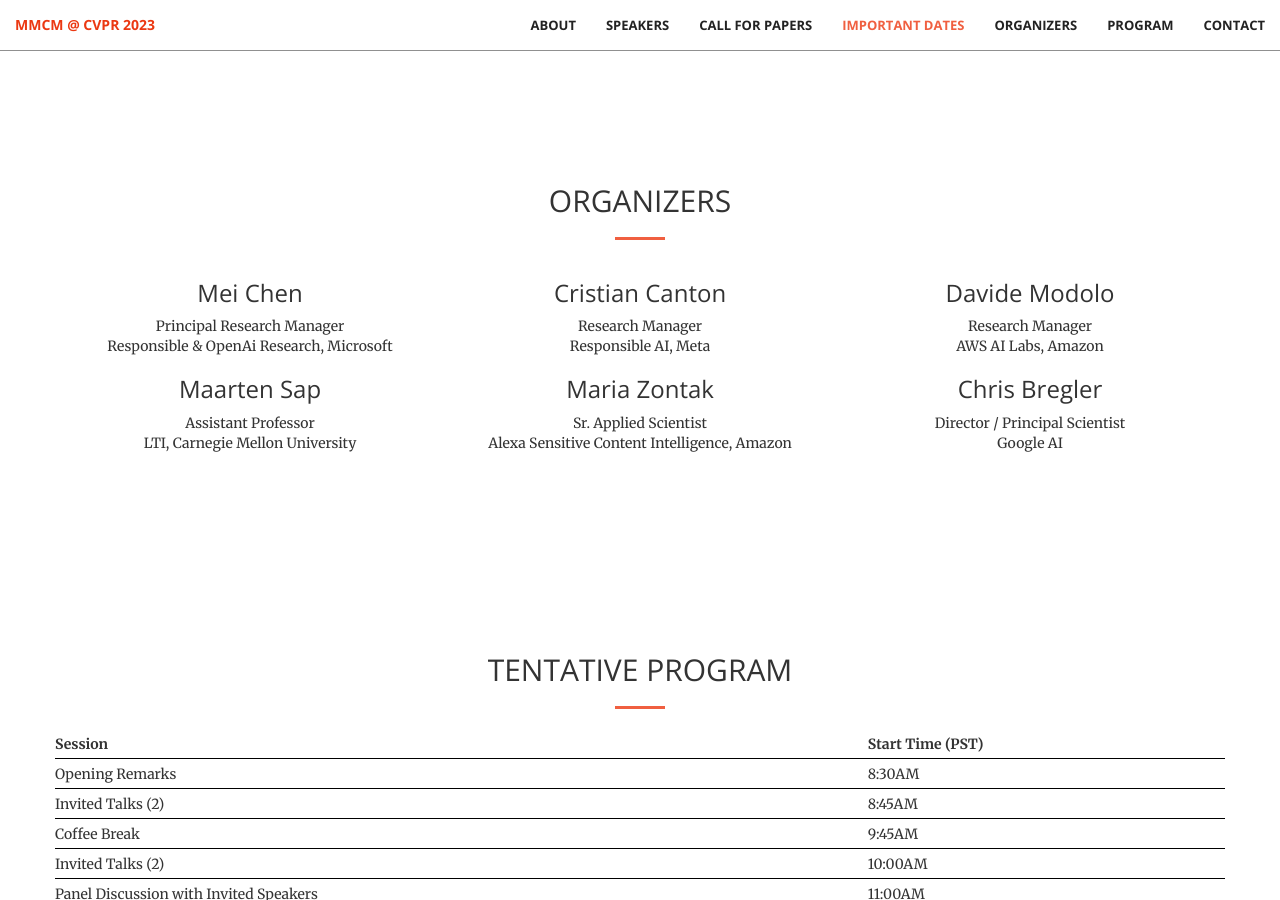
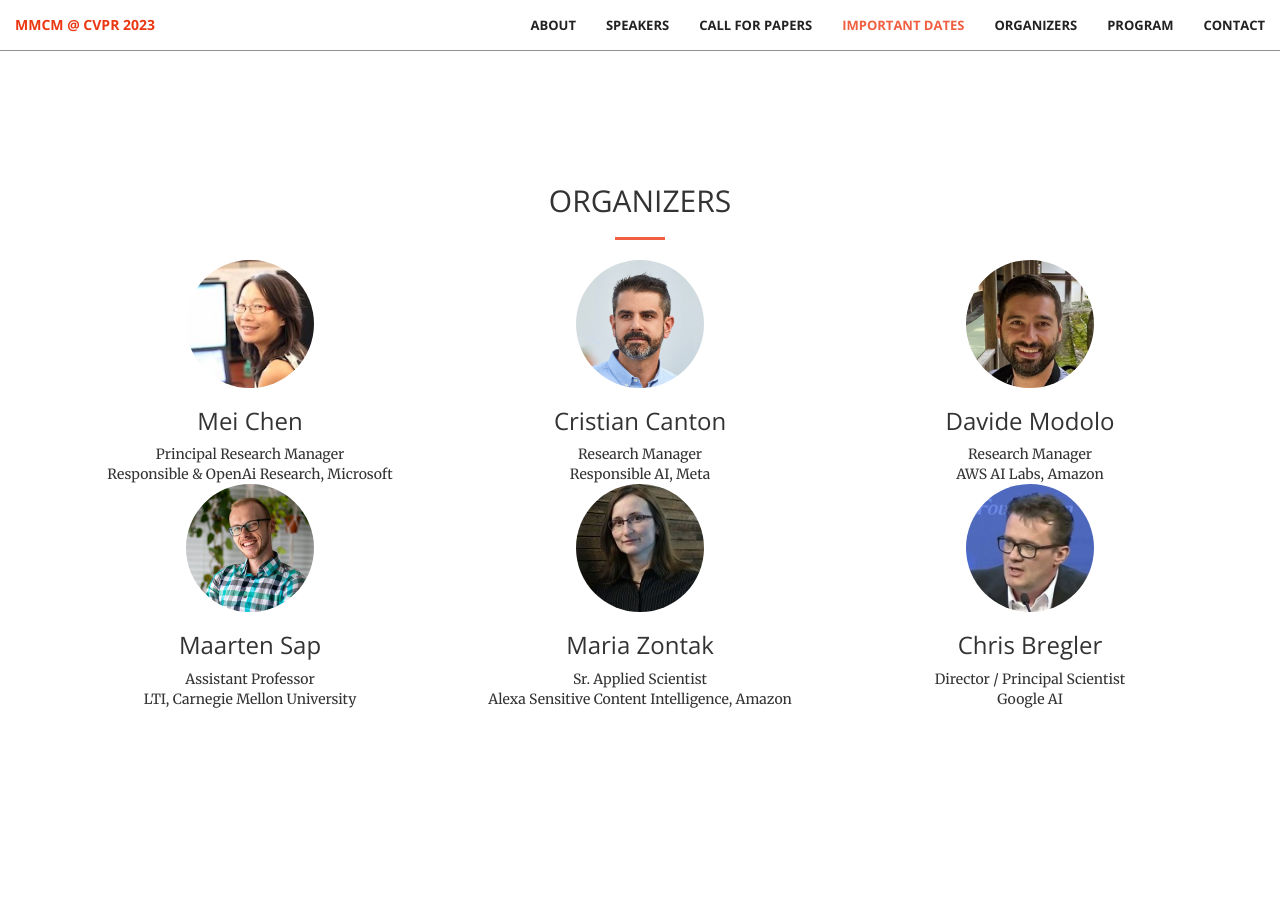
Before and after one commit to multimodal-content-moderation/multimodal-content-moderation.github.io, a Jekyll site: the page built from index.html, in a window 1280 px wide and 900 px high, scrolled down 3624 px. Built offline with Jekyll 4.4.1, drawn with Linux system fonts in a browser that asks for light colours.

Commit message:
organizers pics

```diff
--- a/_includes/organizers.html
+++ b/_includes/organizers.html
@@ -8,27 +8,33 @@
       </div>
         <div class="row no-gutter">
 
-            <div class="col-md-4 text-center" id="S1">
-                    <h3>Mei Chen</h3> Principal Research Manager <br> Responsible & OpenAi Research, Microsoft
+            <div class="col-md-4 text-center" id="O1">
+                <img src="img/portfolio/mei.jpeg" style="border-radius: 50%;" alt="" width="128">
+                <h3>Mei Chen</h3> Principal Research Manager <br> Responsible & OpenAi Research, Microsoft
             </div>
 
-            <div class="col-md-4 text-center" id="S1">
+            <div class="col-md-4 text-center" id="O2">
+                <img src="img/portfolio/cristian.jpeg" style="border-radius: 50%;" alt="" width="128">
                 <h3>Cristian Canton</h3> Research Manager <br> Responsible AI, Meta
             </div>
 
-            <div class="col-md-4 text-center" id="S1">
+            <div class="col-md-4 text-center" id="O3">
+                <img src="img/portfolio/davide.jpeg" style="border-radius: 50%;" alt="" width="128">
                 <h3>Davide Modolo</h3> Research Manager <br> AWS AI Labs, Amazon
             </div>
 
-            <div class="col-md-4 text-center" id="S1">
+            <div class="col-md-4 text-center" id="O4">
+                <img src="img/portfolio/maarten.jpeg" style="border-radius: 50%;" alt="" width="128">
                 <h3>Maarten Sap</h3> Assistant Professor <br> LTI, Carnegie Mellon University
             </div>
 
-            <div class="col-md-4 text-center" id="S1">
+            <div class="col-md-4 text-center" id="O5">
+                <img src="img/portfolio/maria.jpeg" style="border-radius: 50%;" alt="" width="128">
                 <h3>Maria Zontak</h3> Sr. Applied Scientist <br> Alexa Sensitive Content Intelligence, Amazon
             </div>
 
-            <div class="col-md-4 text-center" id="S1">
+            <div class="col-md-4 text-center" id="O6">
+                <img src="img/portfolio/chris.jpeg" style="border-radius: 50%;" alt="" width="128">
                 <h3>Chris Bregler</h3> Director / Principal Scientist <br> Google AI
             </div>
 <!--            <div class="col-md-3">-->
```
Also changed, not shown: img/portfolio/chris.jpeg (added), img/portfolio/cristian.jpeg (added), img/portfolio/davide.jpeg (added), img/portfolio/maarten.jpeg (added), img/portfolio/maria.jpeg (added), img/portfolio/mei.jpeg (added), 1 other file.
